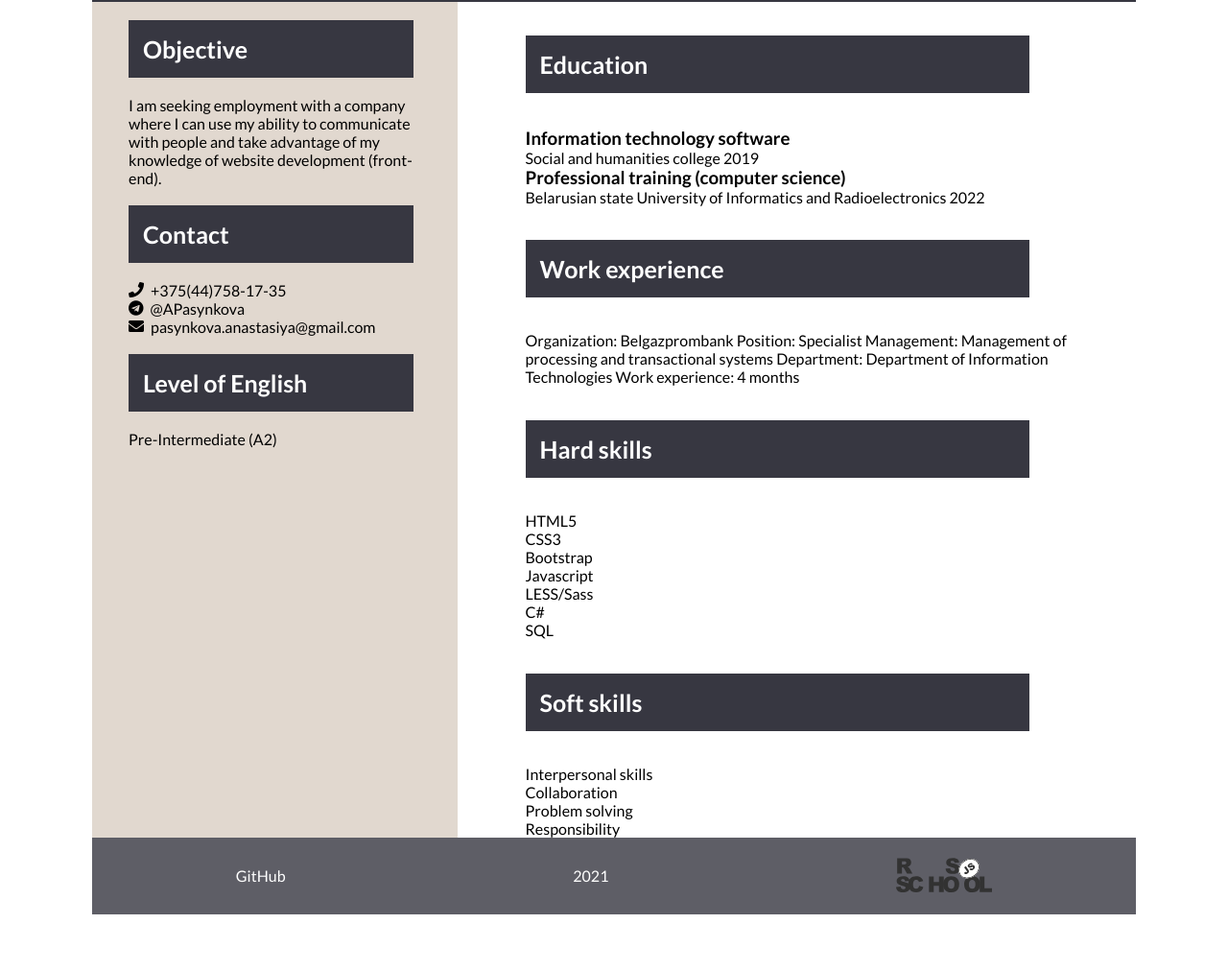
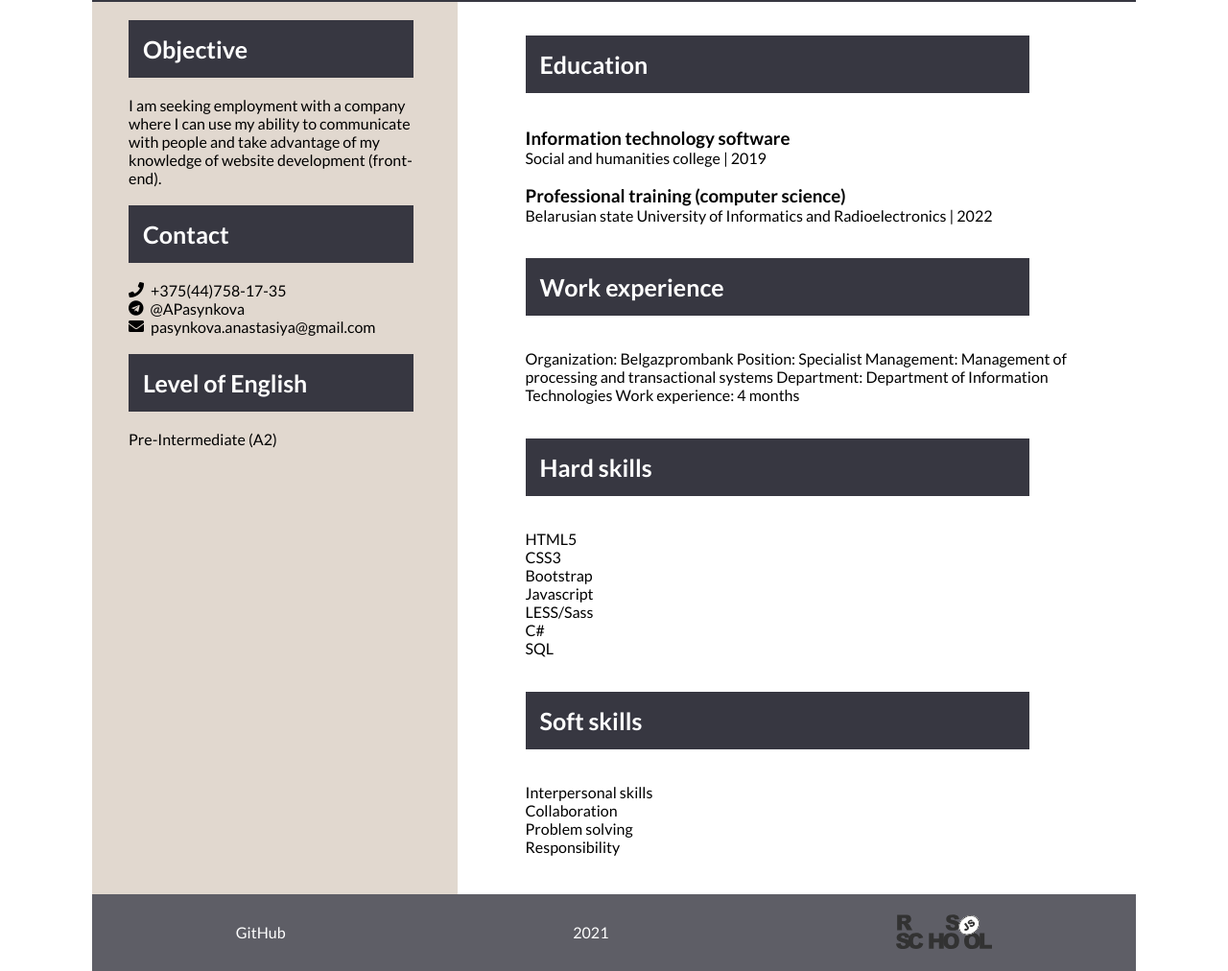
Before and after one commit to APasynkova/rsschool-cv, a plain HTML site: page index.html in a window 1280 px wide. Shown: the part 238-1250 px from the top of the page at 96% size. Before the commit the page ends 1191 px from the top, so only its background shows below. Drawn offline with Linux system fonts and the light colour scheme; files whose address does not match are found by name.

Commit message:
feat: add corrections to the text

```diff
--- a/css/style.css
+++ b/css/style.css
@@ -74,6 +74,9 @@ main {
 .section_desc span {
     margin-right: 7px;
 }
+.last_section {
+    margin-bottom: 40px;
+}
 
 footer {
     height: 80px;
--- a/index.html
+++ b/index.html
@@ -64,9 +64,9 @@
                     </div>
                     <div class="section_desc">
                         <h3>Information technology software</h3>
-                        Social and humanities college	2019
+                        Social and humanities college | 2019 <br> <br>
                         <h3>Professional training (computer science)</h3>
-                        Belarusian state University of Informatics and Radioelectronics	2022
+                        Belarusian state University of Informatics and Radioelectronics | 2022
                     </div>
                 </section>
 
@@ -100,7 +100,7 @@
                     </div>
                 </section>
 
-                <section class="soft_skills">
+                <section class="soft_skills last_section">
                     <div class="section_heading">
                         <h2>Soft skills</h2>
                     </div>
```
